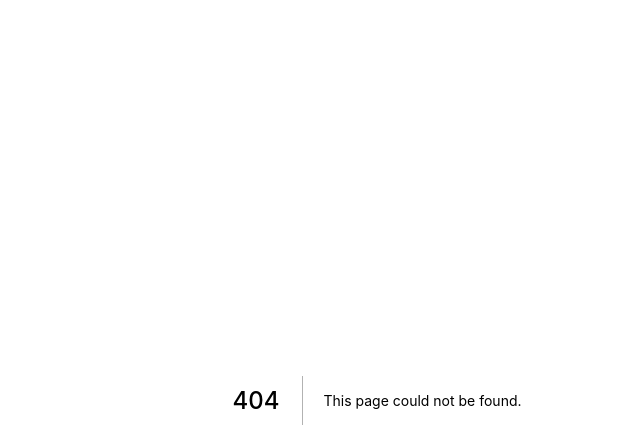
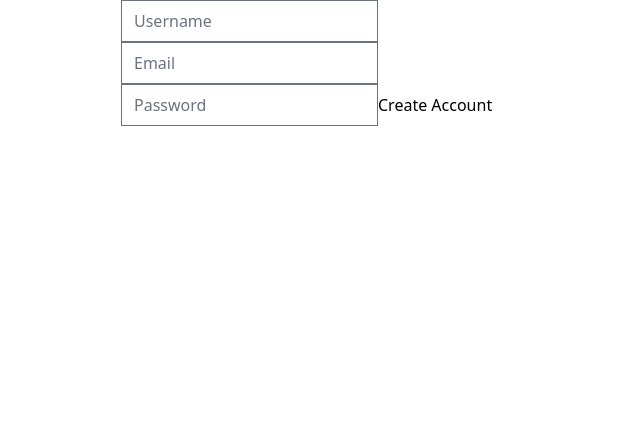
Before and after one commit to skyeome/carrot-market, a Next.js app: page /forms in a window 1280 px wide. Before the commit this address had no page. Shown: the top 448 px of the page, without its empty margins (263-903 px from the left). Built offline with nearby package versions, Linux system fonts and the light colour scheme.

Commit message:
#3.0 React Hook Form practice

```diff
--- a/package.json
+++ b/package.json
@@ -13,7 +13,8 @@
     "@tailwindcss/forms": "^0.5.2",
     "next": "12.2.5",
     "react": "18.2.0",
-    "react-dom": "18.2.0"
+    "react-dom": "18.2.0",
+    "react-hook-form": "^7.40.0"
   },
   "devDependencies": {
     "@types/node": "18.7.13",
--- /dev/null
+++ b/pages/forms.tsx
@@ -0,0 +1,43 @@
+import { FieldErrors, useForm } from "react-hook-form";
+
+interface LoginForm {
+  username: string;
+  password: string;
+  email: string;
+}
+
+export default function Forms() {
+  const { register, handleSubmit } = useForm<LoginForm>();
+  const onValid = (data: LoginForm) => {
+    console.log("im valid!! good job!");
+  };
+  const onInvalid = (errors: FieldErrors) => {
+    console.log(errors);
+  };
+  return (
+    <form onSubmit={handleSubmit(onValid, onInvalid)}>
+      <input
+        {...register("username", {
+          required: "Username is required",
+          minLength: {
+            value: 5,
+            message: "The username is should be longer than 5 chars.",
+          },
+        })}
+        type="text"
+        placeholder="Username"
+      />
+      <input
+        {...register("email", { required: "Email is required" })}
+        type="email"
+        placeholder="Email"
+      />
+      <input
+        {...register("password", { required: "Password is required" })}
+        type="password"
+        placeholder="Password"
+      />
+      <input type="submit" value="Create Account" />
+    </form>
+  );
+}
```
Also changed, not shown: 1 other file (tests, documents, lock files or other folders).
